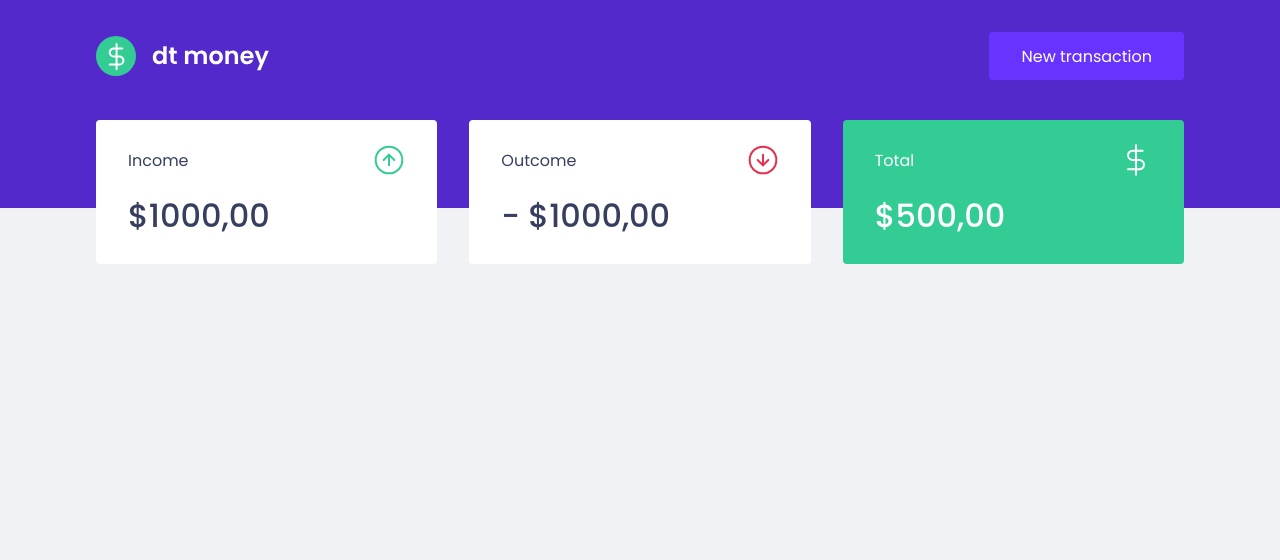
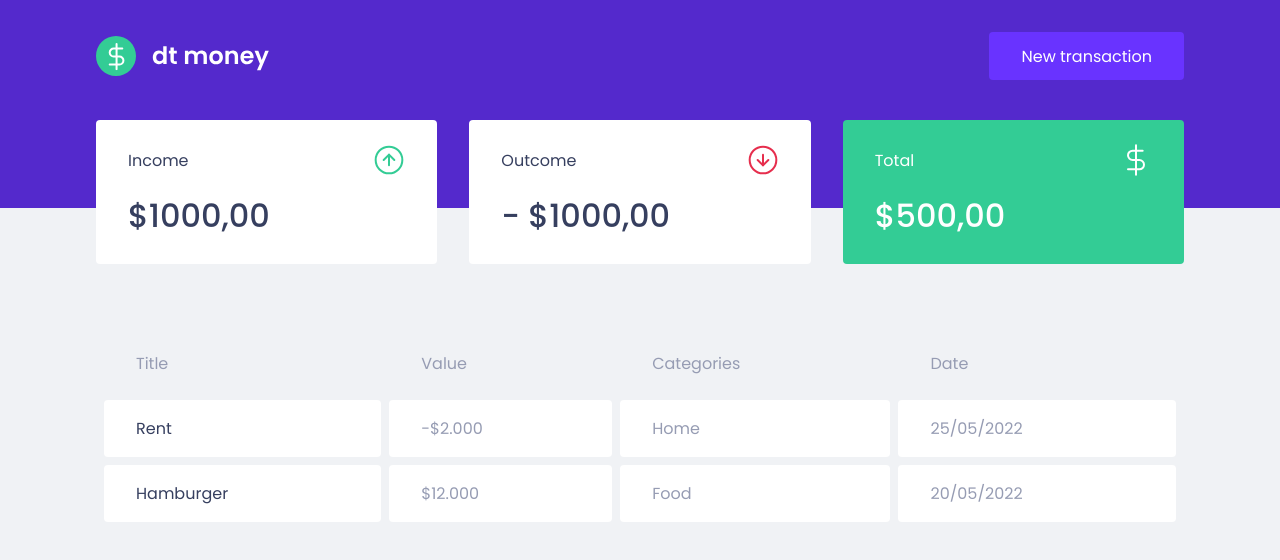
Before and after one commit to fariasmateuss/GrowFix, a React app: page / in a window 1280 px wide. Shown: the top 560 px of the page. Built offline with nearby package versions, Linux system fonts and the light colour scheme; what miragejs would draw is missing.

Commit message:
Create transactions table component

```diff
--- a/src/components/Dashboard/index.tsx
+++ b/src/components/Dashboard/index.tsx
@@ -1,11 +1,13 @@
 import { Summary } from '@components/Summary';
+import { TransactionsTable } from '@components/TransactionsTable';
 
 import styles from './styles.module.scss';
 
 export function Dashboard() {
   return (
-    <div className={styles.container}>
+    <main className={styles.container}>
       <Summary />
-    </div>
+      <TransactionsTable />
+    </main>
   );
 }
--- /dev/null
+++ b/src/components/TransactionsTable/index.tsx
@@ -0,0 +1,34 @@
+import styles from './styles.module.scss';
+
+export function TransactionsTable() {
+  return (
+    <div className={styles.container}>
+      <table className={styles.tableWrap}>
+        <thead>
+          <th>Title</th>
+          <th>Value</th>
+          <th>Categories</th>
+          <th>Date</th>
+        </thead>
+
+        <tbody>
+          <tr>
+            <td>Rent</td>
+            <td className="withdraw">-$2.000</td>
+            <td>Home</td>
+            <td>25/05/2022</td>
+          </tr>
+        </tbody>
+
+        <tbody>
+          <tr>
+            <td>Hamburger</td>
+            <td className="deposit">$12.000</td>
+            <td>Food</td>
+            <td>20/05/2022</td>
+          </tr>
+        </tbody>
+      </table>
+    </div>
+  );
+}
--- /dev/null
+++ b/src/components/TransactionsTable/styles.module.scss
@@ -0,0 +1,36 @@
+.container {
+  margin-top: 4rem;
+}
+
+.tableWrap {
+  width: 100%;
+  border-spacing: 0.5rem;
+
+  th {
+    color: var(--text-body);
+    font-weight: 400;
+    padding: 1rem 2rem;
+    text-align: left;
+    line-height: 1.5rem;
+  }
+
+  td {
+    padding: 1rem 2rem;
+    border: 0;
+    background: var(--shape);
+    color: var(--text-body);
+    border-radius: 0.25rem;
+
+    &:first-child {
+      color: var(--text-title);
+    }
+
+    &.deposit {
+      color: var(--green);
+    }
+
+    &.withdraw {
+      color: var(--red);
+    }
+  }
+}
```
